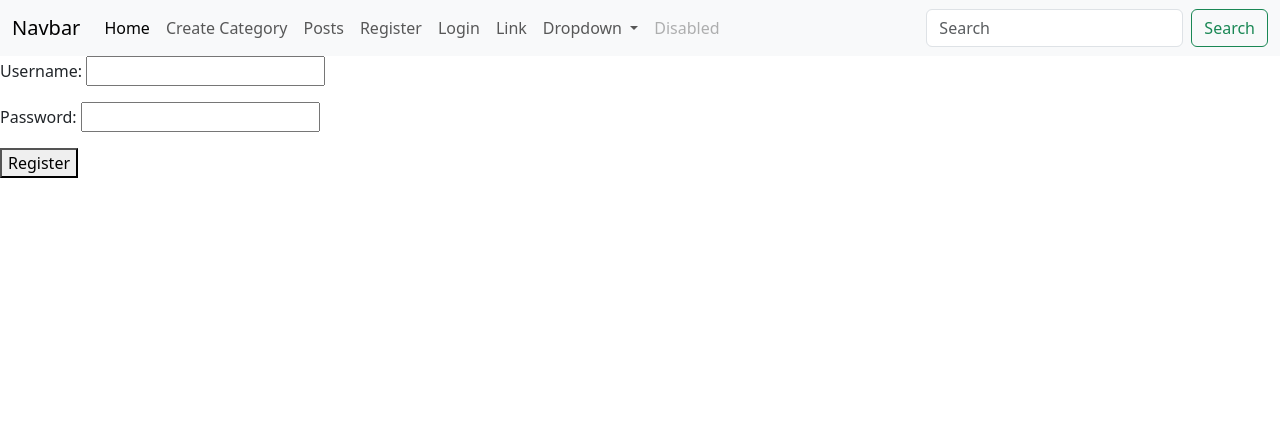
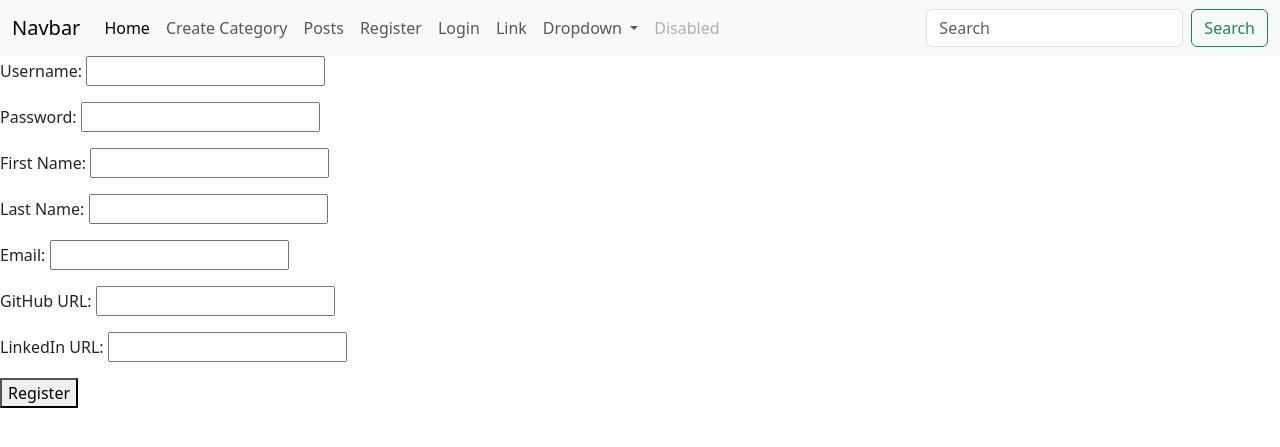
Before and after one commit to songlei1979/Simpleblog2026s1, a Django app: page /register/ in a window 1280 px wide. Shown: the top 447 px of the page. Run offline with Django 5.2, Linux system fonts and the light colour scheme.

Commit message:
customized registration

```diff
--- a/blog/models.py
+++ b/blog/models.py
@@ -28,3 +28,6 @@ class UserProfile(models.Model):
     github_url = models.URLField(blank=True, null=True)
     linkedin_url = models.URLField(blank=True, null=True)
     dob = models.DateField(blank=True, null=True)
+
+    def __str__(self):
+        return self.user.username
--- a/blog/views.py
+++ b/blog/views.py
@@ -4,7 +4,7 @@ from django.urls import reverse_lazy
 from django.views.generic import ListView, DetailView, CreateView, UpdateView, DeleteView
 
 from blog.forms import CreatePostForm, PostUpdateForm
-from blog.models import Category, Post
+from blog.models import Category, Post, UserProfile
 
 
 # Create your views here.
@@ -59,8 +59,21 @@ def register(request):
     if request.method == 'POST':
         username = request.POST['username']
         password = request.POST['password']
-        user = User.objects.create_user(username=username)
+        first_name = request.POST['first_name']
+        last_name = request.POST['last_name']
+        email = request.POST['email']
+        github_url = request.POST['github_url']
+        linkedin_url = request.POST['linkedin_url']
+
+        user = User(username=username,
+                    first_name=first_name,
+                    last_name=last_name,
+                    email=email)
         user.set_password(password)
         user.save()
+        profile = UserProfile(user=user,
+                              github_url=github_url,
+                              linkedin_url=linkedin_url)
+        profile.save()
         return redirect('login')
     return render(request, 'registration/register.html')
--- a/templates/registration/register.html
+++ b/templates/registration/register.html
@@ -9,6 +9,11 @@
         {% csrf_token %}
         <p>Username: <input type="text" name="username"></p>
         <p>Password: <input type="password" name="password"></p>
+        <p>First Name: <input type="text" name="first_name"></p>
+        <p>Last Name: <input type="text" name="last_name"></p>
+        <p>Email: <input type="email" name="email"></p>
+        <p>GitHub URL: <input type="url" name="github_url"></p>
+        <p>LinkedIn URL: <input type="url" name="linkedin_url"></p>
         <button type="submit">Register</button>
     </form>
 {% endblock %}
```
